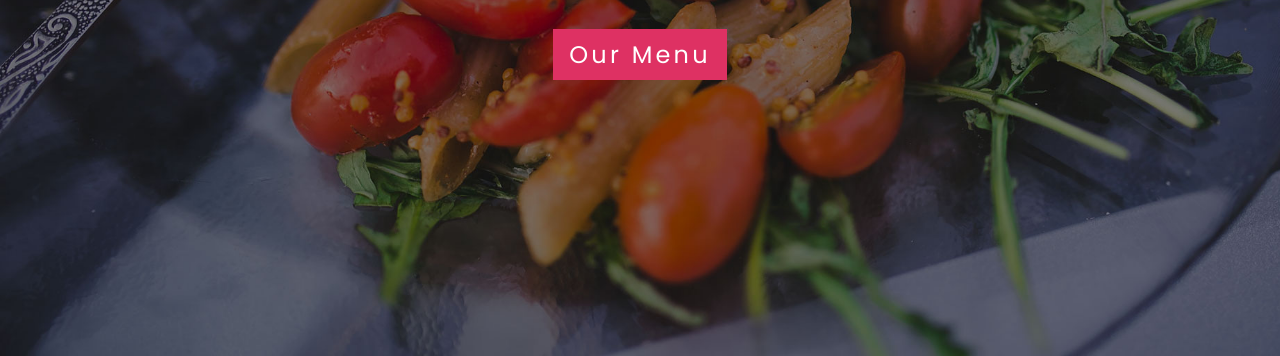
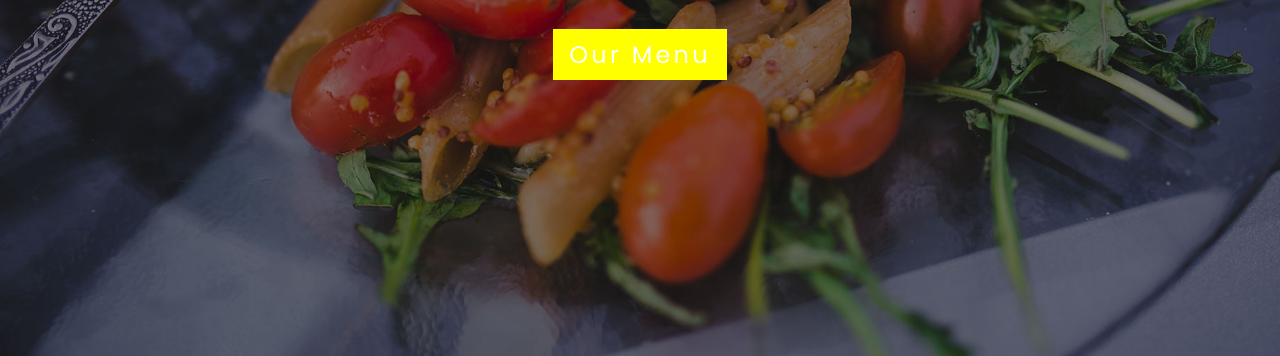
Before and after one commit to sairaman705/Food, a plain HTML site: page index.html in a window 1280 px wide. Shown: the part 444-800 px from the top of the page. Drawn offline with nearby package versions, Linux system fonts and the light colour scheme; a web font is replaced by a local one.

Commit message:
Update design.css

```diff
--- a/design.css
+++ b/design.css
@@ -8,7 +8,7 @@
 }
 
 :root{
-    --danger-color: #DE3163;
+    --danger-color: yellow;
     --text-color : #5C5C5C;
     --headings-color: #2E2E2E;
     --white-color: #fff;
```
